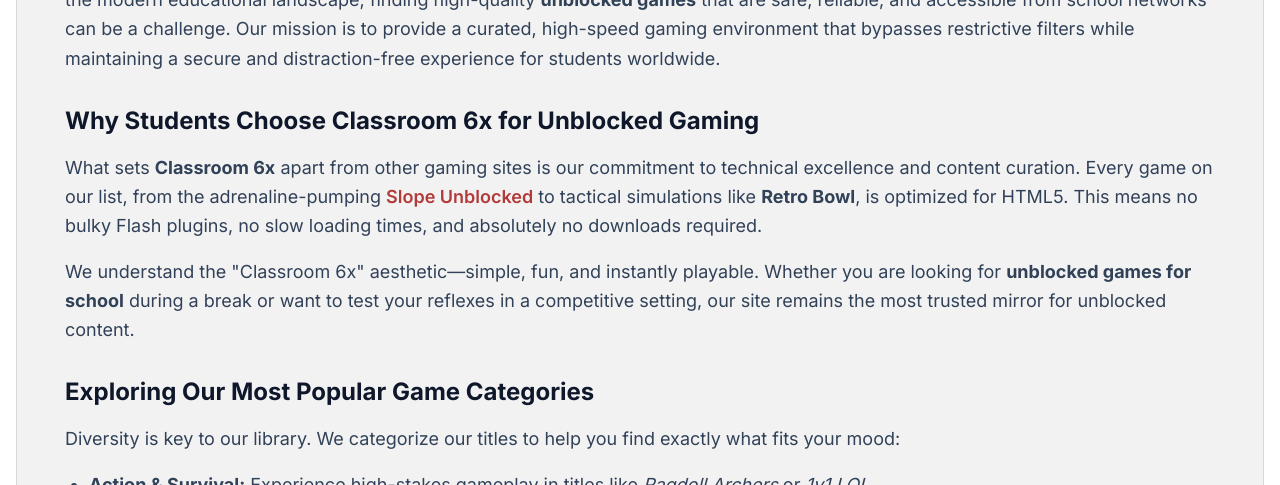
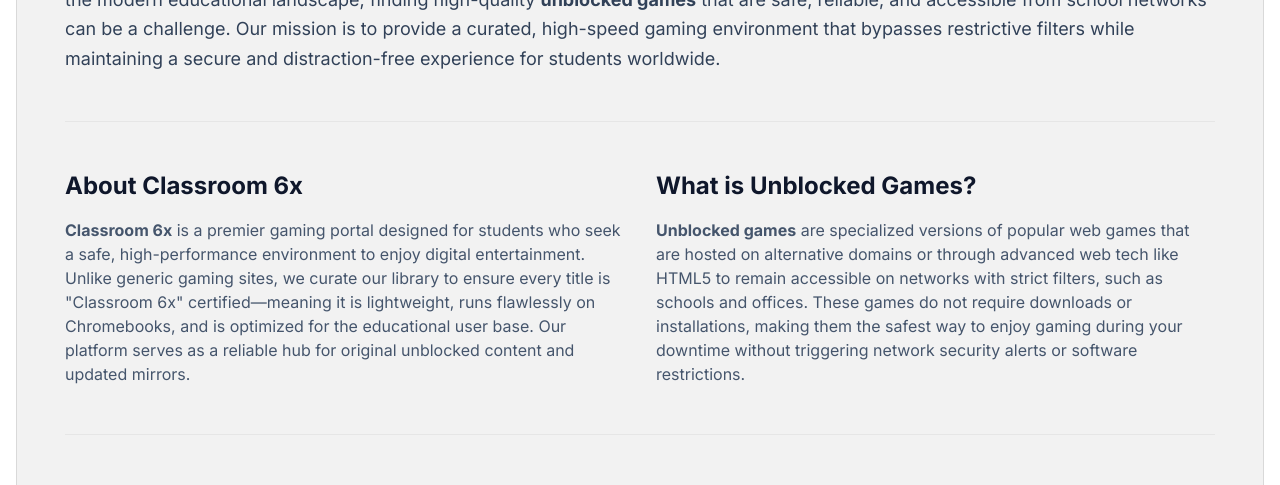
Before and after one commit to jafranfarazi401-source/Unblocked-Games-76, a React (Vite) app: page / in a window 1280 px wide. Shown: the part 1840-2325 px from the top of the page. Built offline with nearby package versions, Linux system fonts and the light colour scheme.

Commit message:
feat: Add "About Classroom 6x" section
Introduces a new section to the App.tsx file that elaborates on the purpose and features of Classroom 6x, including its focus on unblocked games and optimization for educational environments.

```diff
--- a/src/App.tsx
+++ b/src/App.tsx
@@ -1336,6 +1336,21 @@
                         Welcome to the official <strong>Classroom 6x</strong> platform, where the barriers between you and your favorite digital entertainment disappear. In the modern educational landscape, finding high-quality <strong>unblocked games</strong> that are safe, reliable, and accessible from school networks can be a challenge. Our mission is to provide a curated, high-speed gaming environment that bypasses restrictive filters while maintaining a secure and distraction-free experience for students worldwide.
                       </p>
 
+                      <div className="grid grid-cols-1 md:grid-cols-2 gap-8 my-12 border-y border-black/5 py-12">
+                        <article className="space-y-4">
+                          <h3 className="text-2xl font-bold text-slate-900">About Classroom 6x</h3>
+                          <p className="text-base text-slate-600">
+                            <strong>Classroom 6x</strong> is a premier gaming portal designed for students who seek a safe, high-performance environment to enjoy digital entertainment. Unlike generic gaming sites, we curate our library to ensure every title is "Classroom 6x" certified—meaning it is lightweight, runs flawlessly on Chromebooks, and is optimized for the educational user base. Our platform serves as a reliable hub for original unblocked content and updated mirrors.
+                          </p>
+                        </article>
+                        <article className="space-y-4">
+                          <h3 className="text-2xl font-bold text-slate-900">What is Unblocked Games?</h3>
+                          <p className="text-base text-slate-600">
+                            <strong>Unblocked games</strong> are specialized versions of popular web games that are hosted on alternative domains or through advanced web tech like HTML5 to remain accessible on networks with strict filters, such as schools and offices. These games do not require downloads or installations, making them the safest way to enjoy gaming during your downtime without triggering network security alerts or software restrictions.
+                          </p>
+                        </article>
+                      </div>
+
                       <article className="space-y-4">
                         <h3 className="text-2xl font-bold text-slate-900 mt-8">Why Students Choose Classroom 6x for Unblocked Gaming</h3>
                         <p>
```
